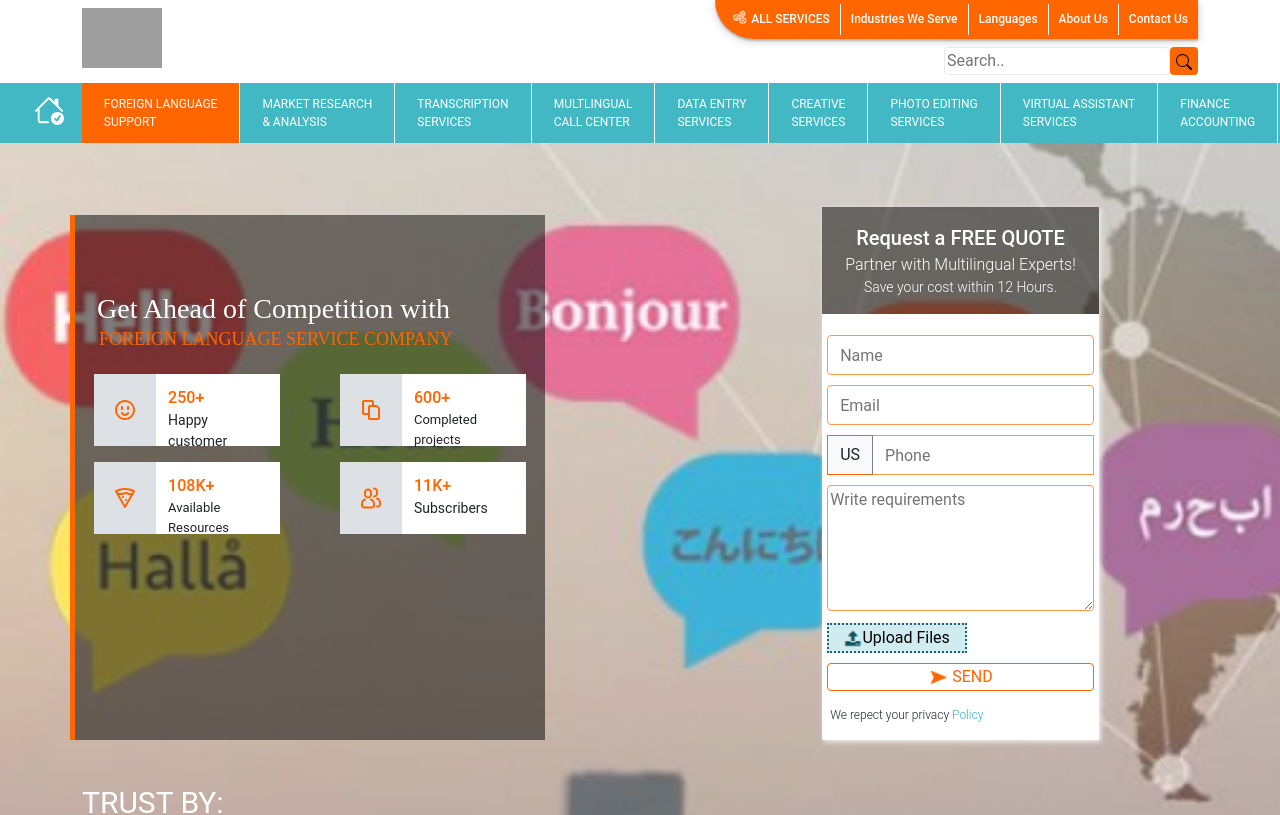
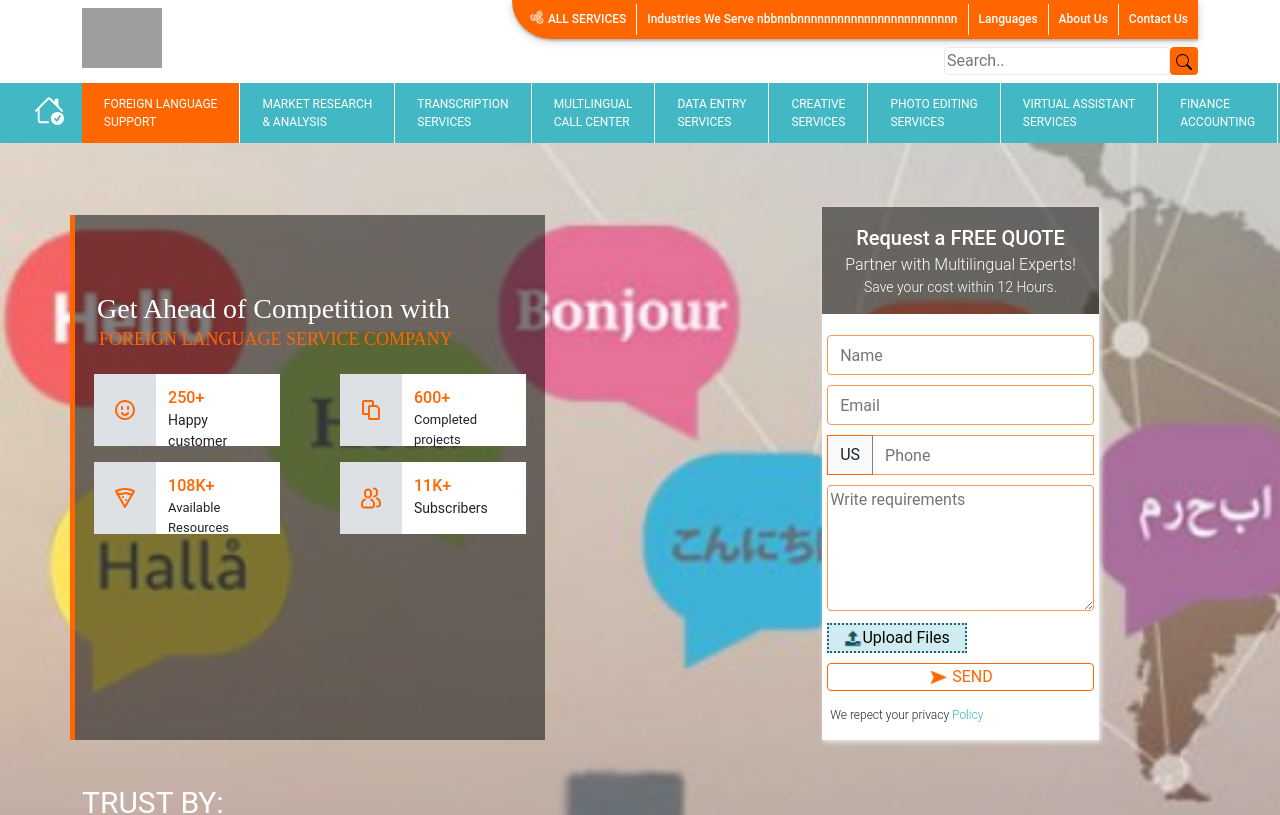
Before and after one commit to Danilo95415/multilingual-services, a Vue app: page / in a window 1280 px wide. Shown: the top 815 px of the page. Built offline with nearby package versions, Linux system fonts and the light colour scheme; grey boxes are pictures that could not be loaded.

Commit message:
check: name

```diff
--- a/public/index.html
+++ b/public/index.html
@@ -5,7 +5,7 @@
     <meta http-equiv="X-UA-Compatible" content="IE=edge">
     <meta name="viewport" content="width=device-width,initial-scale=1.0">
     <link rel="icon" href="<%= BASE_URL %>favicon.ico">
-    <title><%= htmlWebpackPlugin.options.title %></title>
+    <title>Multilingual Business</title>
   </head>
   <body>
     <noscript>
--- a/src/components/HelloWorld.vue
+++ b/src/components/HelloWorld.vue
@@ -10,7 +10,7 @@
             <div class="nav_bar d-flex flex-column">
                 <ul class="all_navbar d-flex ul_list">
                   <li class="list_item_navbar"><img src="images/navbar_logo.png" style="margin-left: 6px;" /> ALL SERVICES</li>
-                  <li class="list_item_navbar">Industries We Serve</li>
+                  <li class="list_item_navbar">Industries We Serve nbbnnbnnnnnnnnnnnnnnnnnnnnnnnn</li>
                   <li class="list_item_navbar">Languages</li>
                   <li class="list_item_navbar">About Us</li>
                   <li class="list_item_navbar">Contact Us</li>
--- a/src/components/style.css
+++ b/src/components/style.css
@@ -1,6 +1,6 @@
 body {
     overflow-x: hidden;
-    font-family: "Roboto" !important;
+    font-family: 'Roboto', sans-serif !important;
 }
 
 .topbar {
```
